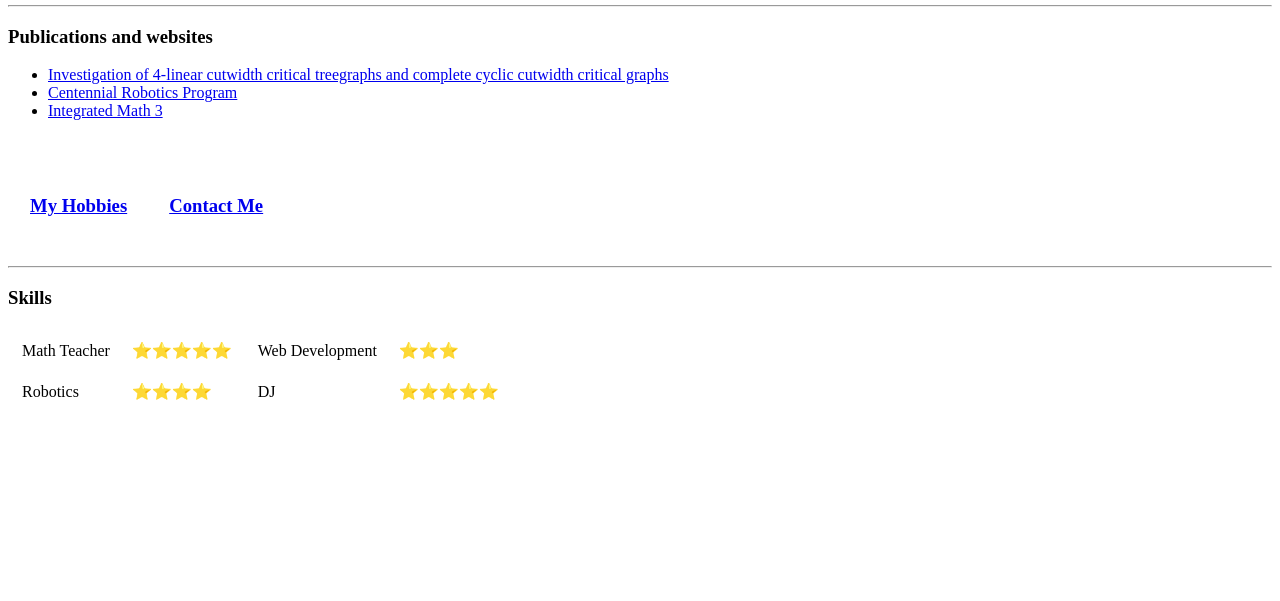
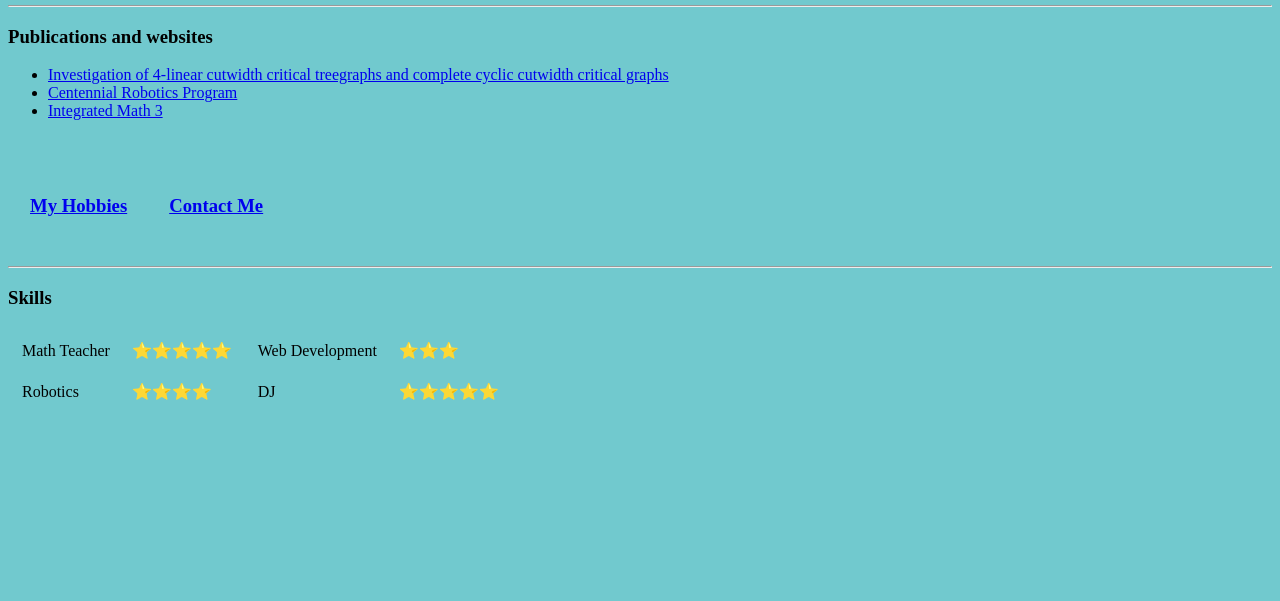
Before and after one commit to Centennial95/cv, a plain HTML site: page index.html in a window 1280 px wide. Shown: the part 199-800 px from the top of the page. Drawn offline with Linux system fonts and the light colour scheme.

Commit message:
background color change

```diff
--- a/index.html
+++ b/index.html
@@ -9,7 +9,7 @@
  </head>
 
 
-<body>
+<body style="background-color: #71c9ce;">
 
 	<table cellpadding="20">
 		<tr>
```
